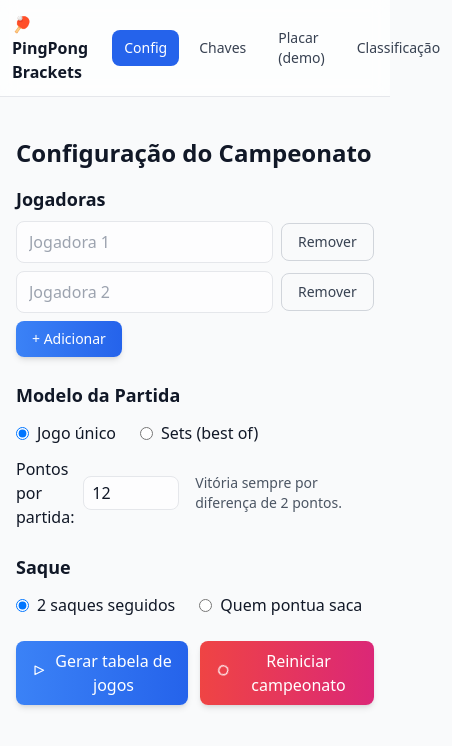
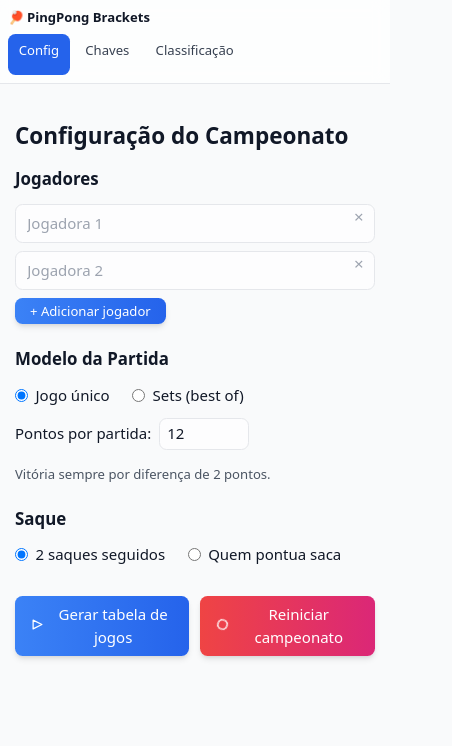
Before and after one commit to JuliaParnahyba/pingpong-brackets, a React (Vite) app: page / in a window 390 px wide. Shown: the top 746 px of the page, 452 px wide, since content can reach past the window. Built offline with nearby package versions, Linux system fonts and the light colour scheme.

Commit message:
feat(ui,responsive): improve mobile & desktop layouts and add sets mini-score on live scoreboard

```diff
--- a/index.html
+++ b/index.html
@@ -3,7 +3,7 @@
   <head>
     <meta charset="UTF-8" />
     <link rel="icon" type="image/svg+xml" href="/public/ping-pong.svg" />
-    <meta name="viewport" content="width=device-width, initial-scale=1.0" />
+    <meta name="viewport" content="width=device-width, initial-scale=1, viewport-fit=cover">
     <title>app</title>
   </head>
   <body>
--- a/src/App.tsx
+++ b/src/App.tsx
@@ -11,26 +11,41 @@
   return (
     <div className="min-h-screen">
       <header className="sticky top-0 z-10 border-b bg-white/70 backdrop-blur dark:bg-gray-950/70">
-        <nav className="max-w-6xl mx-auto flex items-center gap-2 p-3">
-          <div className="font-bold mr-4">🏓 PingPong Brackets</div>
+        <nav className="max-w-6xl mx-auto flex flex-wrap items-center justify-between gap-2 p-2 sm:p-3">
+          <div className="font-bold mr-2 text-sm sm:text-base">🏓 PingPong Brackets</div>
 
-          <NavLink to="/" end className={({ isActive }) => `${linkBase} ${isActive ? active : idle}`}>
+          <div className="flex flex-wrap items-center gap-1 sm:gap-2">
+            <NavLink
+              to="/"
+              end
+              className={({ isActive }) =>
+                `${linkBase} ${isActive ? active : idle} tap-target`
+              }
+            >
               Config
             </NavLink>
 
-          <NavLink to="/bracket" className={({ isActive }) => `${linkBase} ${isActive ? active : idle}`}>
+            <NavLink
+              to="/bracket"
+              className={({ isActive }) =>
+                `${linkBase} ${isActive ? active : idle} tap-target`
+              }
+            >
               Chaves
             </NavLink>
 
-          <NavLink to="/match/1" className={({ isActive }) => `${linkBase} ${isActive ? active : idle}`}>
-            Placar (demo)
-          </NavLink>
-
-          <NavLink to="/standings" className={({ isActive }) => `${linkBase} ${isActive ? active : idle}`}>
+            <NavLink
+              to="/standings"
+              className={({ isActive }) =>
+                `${linkBase} ${isActive ? active : idle} tap-target`
+              }
+            >
               Classificação
             </NavLink>
+          </div>
         </nav>
       </header>
+
 
       <main className="py-6">
         <Outlet />
--- a/src/components/ui/Button.tsx
+++ b/src/components/ui/Button.tsx
@@ -4,7 +4,7 @@
 import type { LinkProps } from "react-router-dom";
 
 type Variant = "primary" | "danger" | "outline" | "ghost";
-type Size = "md" | "sm";
+type Size = "md" | "sm" | "xs";
 
 type CommonProps = {
   variant?: Variant;
@@ -32,9 +32,11 @@
     "px-3 py-1.5 text-gray-700 dark:text-gray-200 hover:bg-gray-100 dark:hover:bg-gray-800",
 };
 
+
 const sizes: Record<Size, string> = {
-  md: "",
-  sm: "text-sm px-3 py-1.5",
+  md: "px-4 py-2",
+  sm: "text-sm px-3 py-1.5", // altura bem reduzida (~22px)
+  xs: "text-sm px-1.5 py-[5px] leading-tight",
 };
 
 export const Button = Object.assign(
--- a/src/index.css
+++ b/src/index.css
@@ -16,3 +16,25 @@
 .animate-spin-slow {
   animation: spin-slow 3s linear infinite;
 }
+
+/* melhora experiência em telas de toque */
+/* ADICIONAR ao final do arquivo */
+
+@layer base {
+  :root {
+    /* tipografia levemente fluida no mobile */
+    font-size: clamp(15px, 1.95vw, 16px);
+  }
+
+  html, body {
+    -webkit-tap-highlight-color: transparent;
+    touch-action: manipulation;         /* reduz delay de clique no mobile */
+    overscroll-behavior: none;          /* evita “elastic bounce” em PWA */
+  }
+}
+
+/* utilidade pra alvos de toque maiores */
+.tap-target {
+  min-height: 2.75rem;   /* ~44px */
+  min-width:  2.75rem;
+}
--- a/src/pages/Config.tsx
+++ b/src/pages/Config.tsx
@@ -4,7 +4,6 @@
 import { useNavigate } from "react-router-dom";
 import { Button } from "../components/ui";
 import { IconPlay, IconRefresh } from "../components/ui/icons";
-
 
 export default function ConfigPage() {
   const { players, setPlayers, config, setConfig, setMatches } = useTournament();
@@ -40,56 +39,61 @@
     navigate("/bracket");
   };
 
-  // Reinício completo: apaga storage, zera Zustand e sincroniza o form
   const handleRestart = () => {
     if (!confirm("Reiniciar tudo? Isso apagará jogadoras, partidas e configurações.")) return;
-
-    hardResetTournament(); // limpa localStorage + estado global
-
-    const fresh = useTournament.getState().config; // default após o hard reset
+    hardResetTournament();
+    const fresh = useTournament.getState().config;
     setLocalPlayers([newPlayer(), newPlayer()]);
     setLocalCfg(fresh);
-    setMatches([]); // só por garantia
-
-    navigate("/"); // volta para a Config
+    setMatches([]);
+    navigate("/");
   };
 
   return (
-    <div className="p-4 max-w-3xl mx-auto">
+    <div className="p-4 max-w-6xl mx-auto">
       <h1 className="text-2xl font-bold mb-4">Configuração do Campeonato</h1>
 
-      <form onSubmit={onSubmit} className="space-y-6">
-        {/* Jogadoras */}
+      {/* MOBILE: 1 col | DESKTOP: 2 cols (form à esquerda, regras à direita) */}
+      <form onSubmit={onSubmit} className="grid gap-6 md:grid-cols-2">
+        {/* ===== COLUNA ESQUERDA — Jogadoras ===== */}
         <section>
-          <div className="flex items-center justify-between mb-2">
-            <h2 className="text-lg font-semibold">Jogadoras</h2>
+          <div className="flex items-center justify-between mb-3">
+            <h2 className="text-lg font-semibold">Jogadores</h2>
           </div>
 
           <div className="space-y-2">
             {localPlayers.map((p, i) => (
-              <div key={p.id} className="flex items-center gap-2">
+              <div key={p.id} className="relative inline-block w-full md:w-[90%] xl:w-[85%]">
                 <input
                   value={p.name}
-                  onChange={(e)=>updateName(i, e.target.value)}
-                  placeholder={`Jogadora ${i+1}`}
-                  className=" px-3 py-2 rounded-lg border bg-white/70 dark:bg-gray-900/50"
+                  onChange={(e) => updateName(i, e.target.value)}
+                  placeholder={`Jogadora ${i + 1}`}
+                  className="w-full px-3 pr-9 py-2 rounded-lg border bg-white/70 dark:bg-gray-900/50"
                 />
-                {/* Remover (cada linha) */}
-                <Button type="button" variant="outline" size="sm" onClick={() => removePlayer(i)}>
-                  Remover
-                </Button>
+                {/* botão “×” alinhado verticalmente e preso à borda do input */}
+                <button
+                  type="button"
+                  onClick={() => removePlayer(i)}
+                  aria-label={`Remover ${p.name || `Jogadora ${i + 1}`}`}
+                  className="absolute right-3 top-1/3 -translate-y-1/2 text-lg leading-none
+                            text-gray-400 hover:text-red-500 focus:outline-none transition-colors duration-100"
+                >
+                  ×
+                </button>
               </div>
             ))}
 
-            {/* + Adicionar */}
-            <Button type="button" size="sm" onClick={addPlayer}>
-              + Adicionar
+            <Button type="button" size="xs" onClick={addPlayer}>
+              + Adicionar jogador
             </Button>
+
           </div>
         </section>
 
-        {/* Modelo: jogo único ou sets */}
-        <section className="space-y-3">
+        {/* ===== COLUNA DIREITA — Regras ===== */}
+        <section className="space-y-6">
+          {/* Modelo */}
+          <div className="space-y-3">
             <h2 className="text-lg font-semibold">Modelo da Partida</h2>
 
             <div className="flex items-center gap-6">
@@ -97,7 +101,9 @@
                 <input
                   type="radio"
                   checked={!localCfg.sets.enabled}
-                onChange={()=>setLocalCfg(c=>({ ...c, sets: { ...c.sets, enabled: false } }))}
+                  onChange={() =>
+                    setLocalCfg((c) => ({ ...c, sets: { ...c.sets, enabled: false } }))
+                  }
                 />
                 <span>Jogo único</span>
               </label>
@@ -106,19 +112,26 @@
                 <input
                   type="radio"
                   checked={localCfg.sets.enabled}
-                onChange={()=>setLocalCfg(c=>({ ...c, sets: { ...c.sets, enabled: true } }))}
+                  onChange={() =>
+                    setLocalCfg((c) => ({ ...c, sets: { ...c.sets, enabled: true } }))
+                  }
                 />
                 <span>Sets (best of)</span>
               </label>
             </div>
 
             {localCfg.sets.enabled ? (
-            <div className="flex items-center gap-4">
+              <div className="flex flex-wrap items-center gap-4">
                 <label className="flex items-center gap-2">
                   <span>Best of:</span>
                   <select
                     value={localCfg.sets.bestOf}
-                  onChange={(e)=>setLocalCfg(c=>({ ...c, sets: { ...c.sets, bestOf: Number(e.target.value) as 3|5 } }))}
+                    onChange={(e) =>
+                      setLocalCfg((c) => ({
+                        ...c,
+                        sets: { ...c.sets, bestOf: Number(e.target.value) as 3 | 5 },
+                      }))
+                    }
                     className="px-2 py-1 rounded-lg border bg-white/70 dark:bg-gray-900/50"
                   >
                     <option value={3}>3</option>
@@ -129,9 +142,19 @@
                 <label className="flex items-center gap-2">
                   <span>Pontos por set:</span>
                   <input
-                  type="number" min={5} max={21}
+                    type="number"
+                    min={5}
+                    max={21}
                     value={localCfg.sets.pointsPerSet}
-                  onChange={(e)=>setLocalCfg(c=>({ ...c, sets: { ...c.sets, pointsPerSet: Number(e.target.value) || 11 } }))}
+                    onChange={(e) =>
+                      setLocalCfg((c) => ({
+                        ...c,
+                        sets: {
+                          ...c.sets,
+                          pointsPerSet: Number(e.target.value) || 11,
+                        },
+                      }))
+                    }
                     className="w-20 px-2 py-1 rounded-lg border bg-white/70 dark:bg-gray-900/50"
                   />
                 </label>
@@ -140,13 +163,20 @@
                 </span>
               </div>
             ) : (
-            <div className="flex items-center gap-4">
+              <div className="flex flex-wrap items-center gap-4">
                 <label className="flex items-center gap-2">
                   <span>Pontos por partida:</span>
                   <input
-                  type="number" min={5} max={50}
+                    type="number"
+                    min={5}
+                    max={50}
                     value={localCfg.targetPoints}
-                  onChange={(e)=>setLocalCfg(c=>({ ...c, targetPoints: Number(e.target.value) || 12 }))}
+                    onChange={(e) =>
+                      setLocalCfg((c) => ({
+                        ...c,
+                        targetPoints: Number(e.target.value) || 12,
+                      }))
+                    }
                     className="w-24 px-2 py-1 rounded-lg border bg-white/70 dark:bg-gray-900/50"
                   />
                 </label>
@@ -155,17 +185,17 @@
                 </span>
               </div>
             )}
-        </section>
+          </div>
 
-        {/* Modo de saque */}
-        <section className="space-y-3">
+          {/* Saque */}
+          <div className="space-y-3">
             <h2 className="text-lg font-semibold">Saque</h2>
             <div className="flex items-center gap-6">
               <label className="flex items-center gap-2">
                 <input
                   type="radio"
                   checked={localCfg.servingMode === "two_in_row"}
-                onChange={()=>setLocalCfg(c=>({ ...c, servingMode: "two_in_row" }))}
+                  onChange={() => setLocalCfg((c) => ({ ...c, servingMode: "two_in_row" }))}
                 />
                 <span>2 saques seguidos</span>
               </label>
@@ -173,24 +203,29 @@
                 <input
                   type="radio"
                   checked={localCfg.servingMode === "score_serves"}
-                onChange={()=>setLocalCfg(c=>({ ...c, servingMode: "score_serves" }))}
+                  onChange={() => setLocalCfg((c) => ({ ...c, servingMode: "score_serves" }))}
                 />
                 <span>Quem pontua saca</span>
               </label>
             </div>
-        </section>
+          </div>
 
-        <div className="flex items-center gap-3 mt-6">
-          {/* ▶️ Gerar tabela */}
+          {/* Ações – ficam nesta coluna à direita (desktop) */}
+          <div className="flex items-center gap-3 pt-2">
             <Button type="submit" variant="primary" leftIcon={IconPlay}>
               Gerar tabela de jogos
             </Button>
-
-          {/* 🔄 Reiniciar campeonato */}
-          <Button type="button" variant="danger" leftIcon={IconRefresh} onClick={handleRestart} title="Limpa estado e localStorage e reinicia a aplicação">
+            <Button
+              type="button"
+              variant="danger"
+              leftIcon={IconRefresh}
+              onClick={handleRestart}
+              title="Limpa estado e localStorage e reinicia a aplicação"
+            >
               Reiniciar campeonato
             </Button>
           </div>
+        </section>
       </form>
     </div>
   );
--- a/src/pages/Standings.tsx
+++ b/src/pages/Standings.tsx
@@ -1,34 +1,70 @@
-import { Link } from "react-router-dom";
+import { Link, useNavigate } from "react-router-dom";
 import { useTournament } from "../store/tournament";
 import { computeStandings } from "../utils/standings";
 import { buildKnockoutFromStandings } from "../utils/finals";
-import { useNavigate } from "react-router-dom";
 
 export default function StandingsPage() {
   const { players, matches, config, setMatches } = useTournament();
   const rows = computeStandings(players, matches, config.sets.enabled);
   const navigate = useNavigate();
 
-  const classMatches = matches.filter(m => m.phase === "classification");
-  const finished = classMatches.filter(m => m.status === "finished").length;
+  const classMatches = matches.filter((m) => m.phase === "classification");
+  const finished = classMatches.filter((m) => m.status === "finished").length;
   const allDone = classMatches.length > 0 && finished === classMatches.length;
 
   return (
-    <div className="p-4 max-w-3xl mx-auto space-y-4">
+    <div className="p-4 max-w-6xl mx-auto space-y-4">
       <div className="flex items-center justify-between">
         <h1 className="text-2xl font-bold">Classificação</h1>
-        <Link to="/bracket" className="text-blue-600 underline">← Partidas</Link>
       </div>
 
-      <div className="rounded-xl border overflow-hidden">
-        <table className="w-full text-sm">
+      {/* ======== MOBILE: cards (sem rolagem horizontal) ======== */}
+      <div className="md:hidden space-y-2">
+        {rows.length === 0 && (
+          <div className="px-3 py-6 text-center text-gray-500 rounded-xl bg-white/70 dark:bg-gray-900/50">
+            Sem resultados ainda.
+          </div>
+        )}
+
+        {rows.map((r, i) => (
+          <div
+            key={r.playerId}
+            className="rounded-xl bg-white/70 dark:bg-gray-900/50 px-3 py-2"
+          >
+            <div className="flex items-center justify-between">
+              <div className="font-semibold">{i + 1}. {r.name}</div>
+              <div className="text-xs opacity-70">W: {r.wins}</div>
+            </div>
+
+            {/* linha 2: sets e pontos (quando houver) */}
+            <div className="mt-1 text-xs grid grid-cols-2 gap-2">
+              <div className="bg-gray-100/60 dark:bg-gray-800/60 rounded-md px-2 py-1">
+                <span className="opacity-70">Sets ±: </span>
+                {r.setsFor > 0 || r.setsAgainst > 0
+                  ? `${r.setsFor}-${r.setsAgainst} (${r.setDiff >= 0 ? "+" : ""}${r.setDiff})`
+                  : "—"}
+              </div>
+              <div className="bg-gray-100/60 dark:bg-gray-800/60 rounded-md px-2 py-1">
+                <span className="opacity-70">Pts ±: </span>
+                {r.pointsFor > 0 || r.pointsAgainst > 0
+                  ? `${r.pointsFor}-${r.pointsAgainst} (${r.pointDiff >= 0 ? "+" : ""}${r.pointDiff})`
+                  : "—"}
+              </div>
+            </div>
+          </div>
+        ))}
+      </div>
+
+      {/* ======== DESKTOP/MD+: tabela (sem borda externa) ======== */}
+      <div className="hidden md:block rounded-xl overflow-hidden">
+        <table className="w-full text-sm table-fixed">
           <thead className="bg-gray-50 dark:bg-gray-800/60">
             <tr>
-              <th className="px-3 py-2 text-left">#</th>
+              <th className="px-3 py-2 text-left w-10">#</th>
               <th className="px-3 py-2 text-left">Jogadora</th>
-              <th className="px-3 py-2 text-center">W</th>
-              <th className="px-3 py-2 text-center">Sets ±</th>
-              <th className="px-3 py-2 text-center">Pts ±</th>
+              <th className="px-3 py-2 text-center w-16">W</th>
+              <th className="px-3 py-2 text-center w-40">Sets ±</th>
+              <th className="px-3 py-2 text-center w-40">Pts ±</th>
             </tr>
           </thead>
           <tbody>
@@ -38,15 +74,23 @@
                 <td className="px-3 py-2">{r.name}</td>
                 <td className="px-3 py-2 text-center">{r.wins}</td>
                 <td className="px-3 py-2 text-center">
-                  {r.setsFor > 0 || r.setsAgainst > 0 ? `${r.setsFor}-${r.setsAgainst} (${r.setDiff>=0?'+':''}${r.setDiff})` : "—"}
+                  {r.setsFor > 0 || r.setsAgainst > 0
+                    ? `${r.setsFor}-${r.setsAgainst} (${r.setDiff >= 0 ? "+" : ""}${r.setDiff})`
+                    : "—"}
                 </td>
                 <td className="px-3 py-2 text-center">
-                  {r.pointsFor > 0 || r.pointsAgainst > 0 ? `${r.pointsFor}-${r.pointsAgainst} (${r.pointDiff>=0?'+':''}${r.pointDiff})` : "—"}
+                  {r.pointsFor > 0 || r.pointsAgainst > 0
+                    ? `${r.pointsFor}-${r.pointsAgainst} (${r.pointDiff >= 0 ? "+" : ""}${r.pointDiff})`
+                    : "—"}
                 </td>
               </tr>
             ))}
             {rows.length === 0 && (
-              <tr><td colSpan={5} className="px-3 py-6 text-center text-gray-500">Sem resultados ainda.</td></tr>
+              <tr>
+                <td colSpan={5} className="px-3 py-6 text-center text-gray-500">
+                  Sem resultados ainda.
+                </td>
+              </tr>
             )}
           </tbody>
         </table>
@@ -54,17 +98,17 @@
 
       <div className="flex items-center justify-end gap-2">
         <button
-            disabled={!allDone}
-            className="px-3 py-2 rounded-lg bg-green-600 text-white disabled:opacity-40"
-            onClick={() => {
+          disabled={!allDone}
+          className="px-3 py-2 rounded-lg bg-green-600 text-white disabled:opacity-40"
+          onClick={() => {
             const finals = buildKnockoutFromStandings(rows, players, config);
             if (finals.length === 0) return;
             // anexa as finais ao array atual:
             setMatches([...matches, ...finals]);
             navigate("/bracket");
-            }}
+          }}
         >
-            Gerar eliminatória
+          Gerar eliminatória
         </button>
         {!allDone && (
           <span className="text-xs opacity-70">
```
Also changed, not shown: src/pages/Match.tsx (+88 -41 lines). Lines whose indentation alone changed are shown as unchanged.
